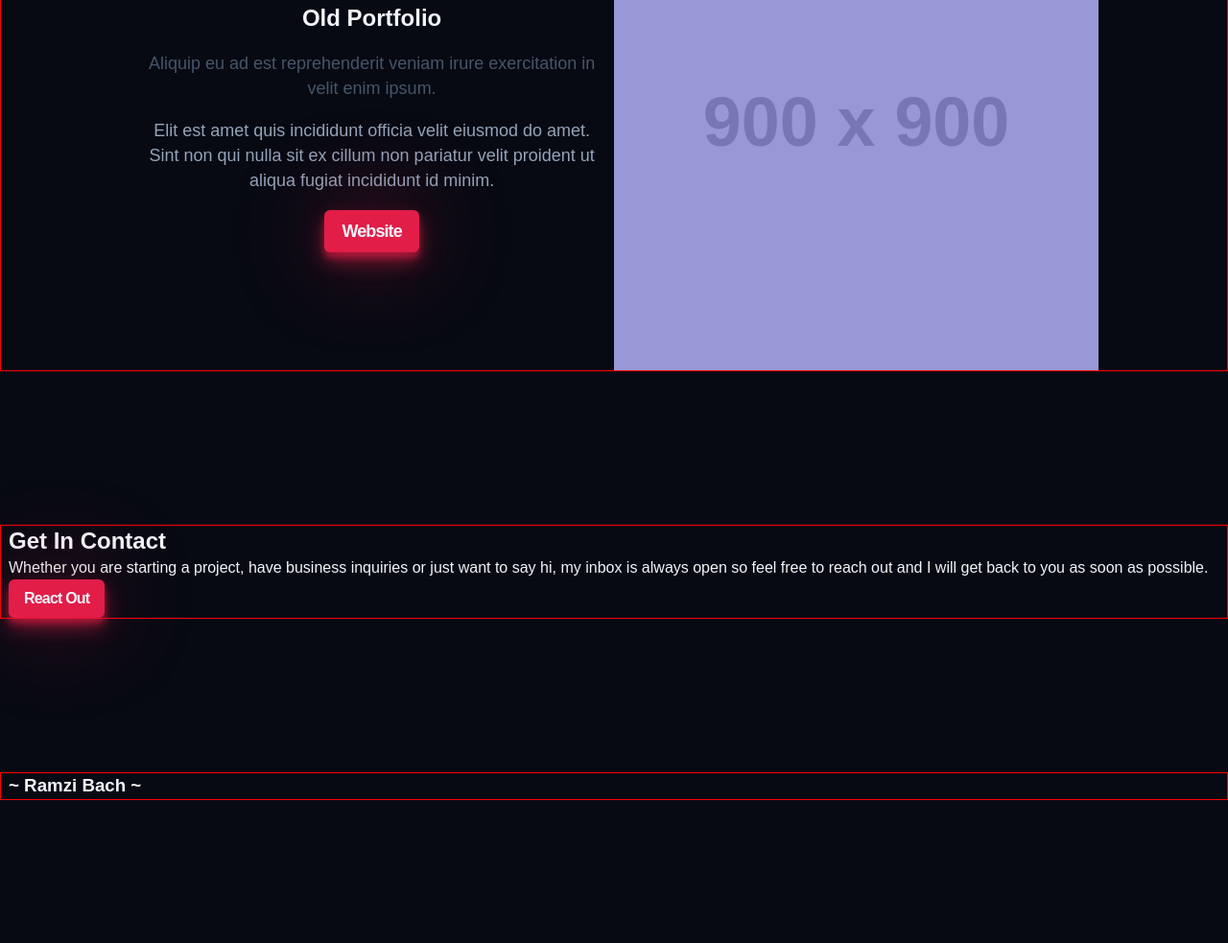
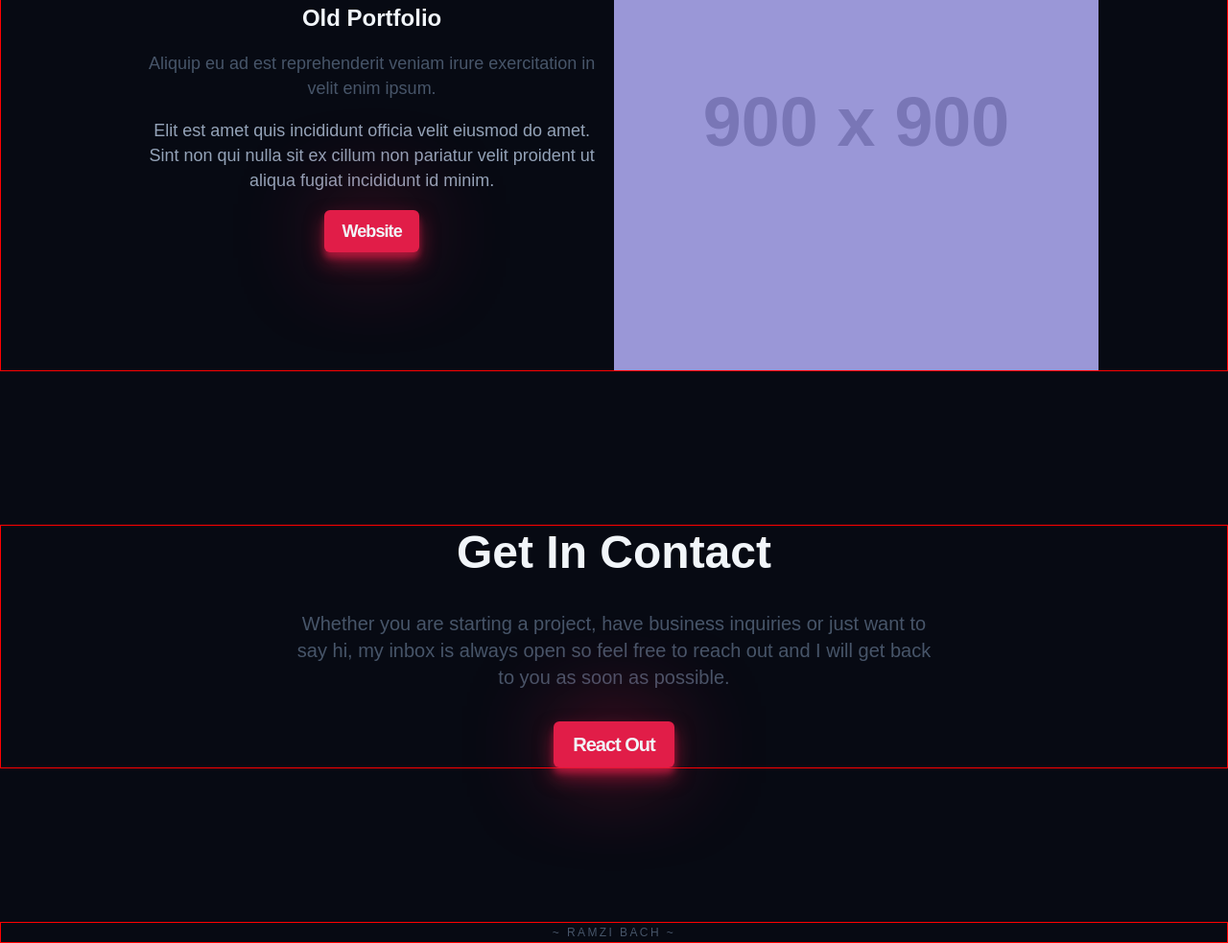
Before and after one commit to Usman-Marwat/OldPortfolio, a website built with Vite: page index.html in a window 1280 px wide. Shown: the part 6631-7614 px from the top of the page at 96% size. Before the commit the page ends 7465 px from the top, so only its background shows below. Built offline with nearby package versions, Linux system fonts and the light colour scheme; placeholder pictures from the web are drawn by us; a web font is replaced by a local one.

Commit message:
Create contact / footer componeents

```diff
--- a/index.html
+++ b/index.html
@@ -404,12 +404,13 @@
 				</p>
 				<a
 					class="contact__btn btn"
-					href="mailto:slayingthedragon.io@gmail.com"
+					href="mailto:usk895907a2@gmail.com"
 					target="_blank"
 					>React Out</a
 				>
 			</section>
 		</main>
+
 		<footer class="footer container section">
 			<h3 class="footer__title">~ Ramzi Bach ~</h3>
 		</footer>
--- a/src/main.js
+++ b/src/main.js
@@ -5,4 +5,6 @@
 import '../styles/components/about.css';
 import '../styles/components/featured.css';
 import '../styles/components/work.css';
+import '../styles/components/contact.css';
+import '../styles/components/footer.css';
 import '../styles/utils.css';
--- /dev/null
+++ b/styles/components/contact.css
@@ -0,0 +1,86 @@
+.contact {
+	display: flex;
+	flex-direction: column;
+	justify-content: center;
+	align-items: center;
+	text-align: center;
+	gap: 1rem;
+}
+
+.contact__title {
+	font-size: var(--size-2xl);
+	color: var(--clr-light);
+	text-transform: capitalize;
+}
+
+.contact__description {
+	font-size: var(--size-sm);
+	color: var(--clr-slate600);
+	max-width: 60ch;
+}
+
+.contact__btn {
+	font-size: var(--size-sm);
+}
+
+/* xs */
+@media (min-width: 475px) {
+	.contact {
+		gap: 1.5rem;
+	}
+
+	.contact__title {
+		font-size: var(--size-3xl);
+	}
+
+	.contact__description {
+		font-size: var(--size-base);
+	}
+
+	.contact__btn {
+		font-size: var(--size-base);
+	}
+}
+
+/* sm */
+/* @media (min-width: 640px) {} */
+
+/* md */
+/* @media (min-width: 768px) {} */
+
+/* lg */
+@media (min-width: 1024px) {
+	.contact__title {
+		font-size: var(--size-4xl);
+	}
+
+	.contact__description {
+		font-size: var(--size-lg);
+	}
+
+	.contact__btn {
+		font-size: var(--size-lg);
+	}
+}
+
+/* xl */
+@media (min-width: 1280px) {
+	.contact {
+		gap: 2rem;
+	}
+
+	.contact__title {
+		font-size: var(--size-5xl);
+	}
+
+	.contact__description {
+		font-size: var(--size-xl);
+	}
+
+	.contact__btn {
+		font-size: var(--size-xl);
+	}
+}
+
+/* 2xl */
+/* @media (min-width: 1536px) {} */
--- /dev/null
+++ b/styles/components/footer.css
@@ -0,0 +1,9 @@
+.footer__title {
+	font-size: var(--size-xs);
+	font-weight: 400;
+	color: var(--clr-slate600);
+	text-align: center;
+	text-transform: uppercase;
+	letter-spacing: 0.2em;
+	user-select: none;
+}
```
